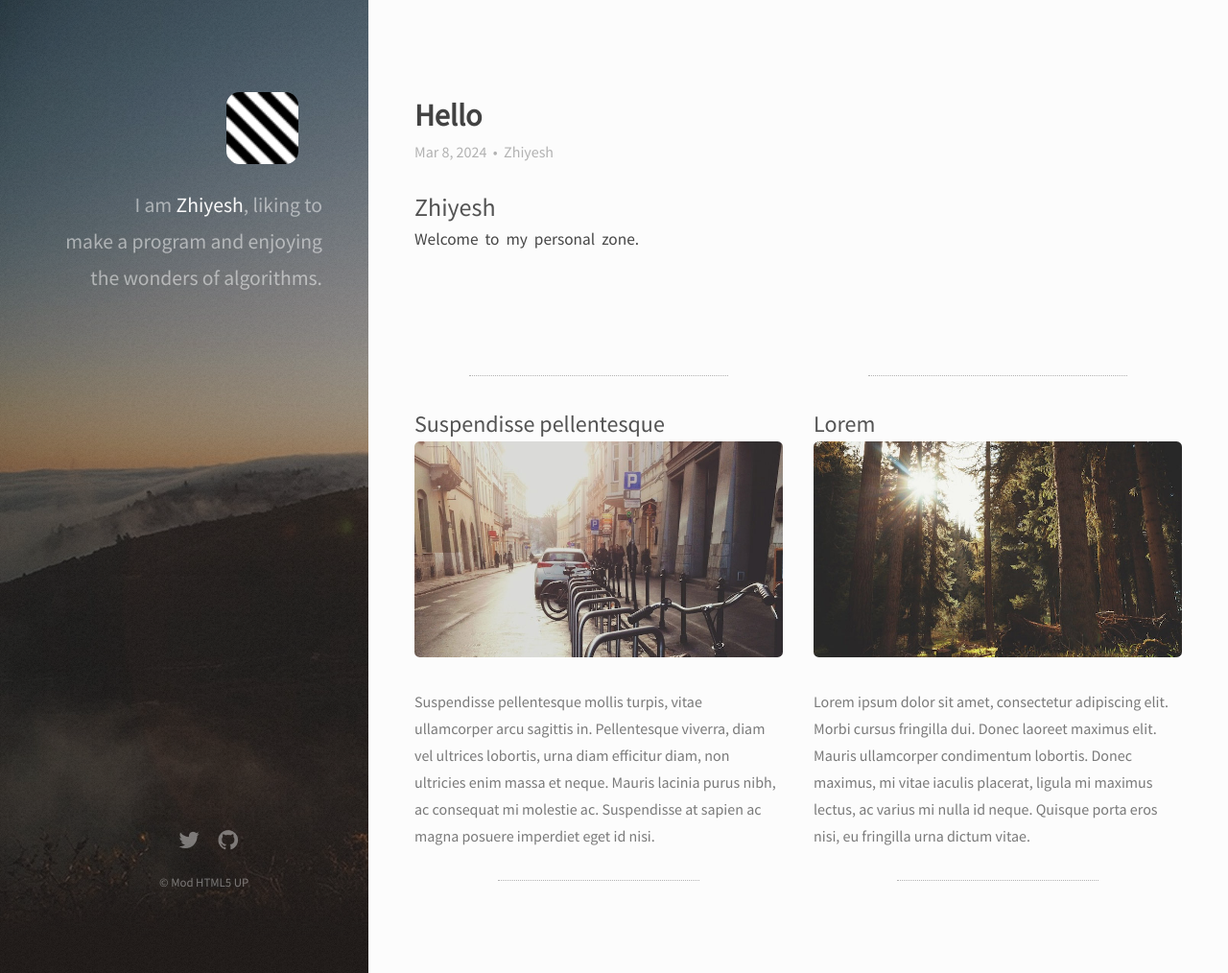
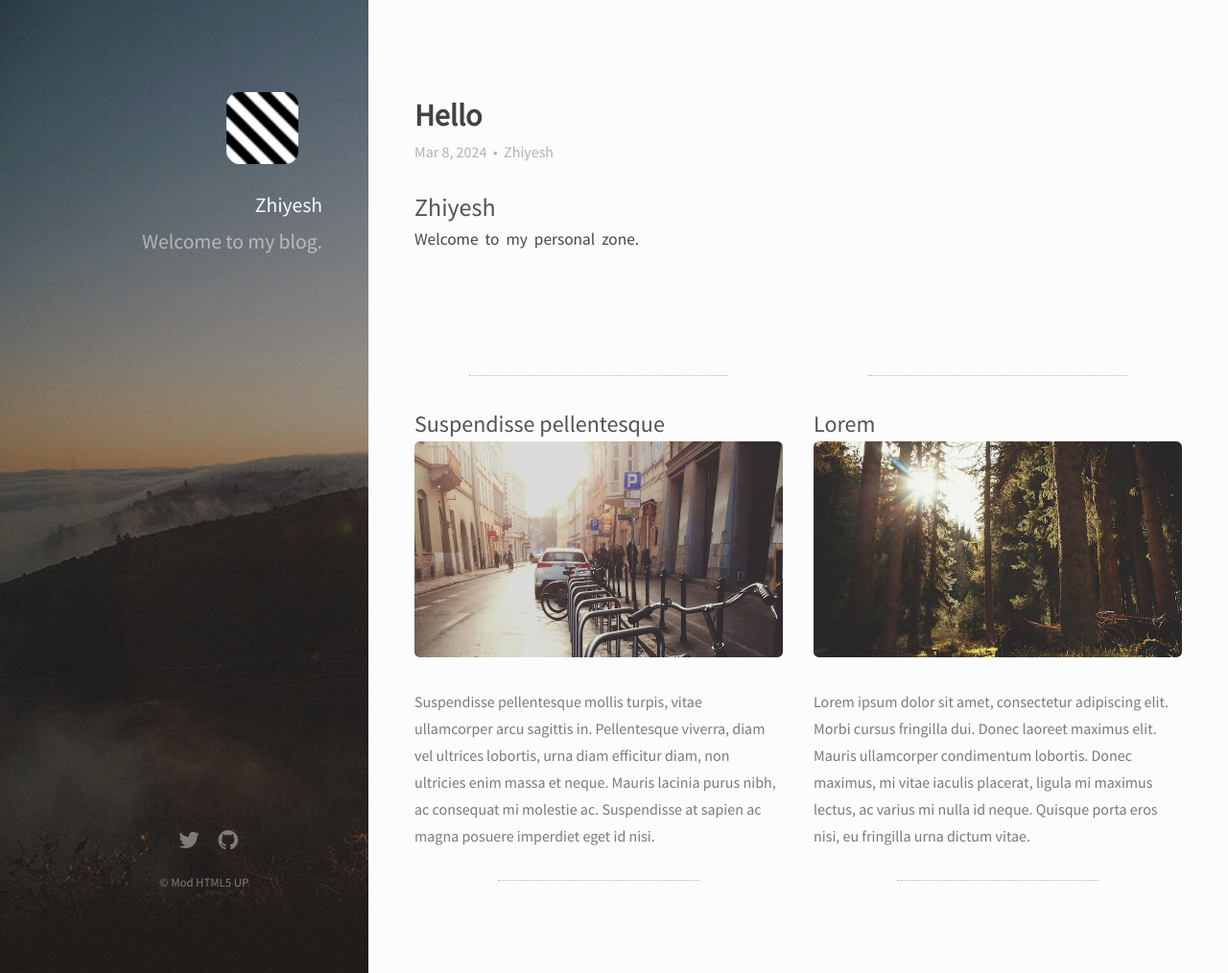
Before and after one commit to Zhiyelah/zhiyelah.github.io, a Jekyll site: the page built from index.html, in a window 1280 px wide and 1014 px high. Shown: the whole window at 96% size. Built offline with Jekyll 4.4.1, drawn with Linux system fonts in a browser that asks for light colours; nearby versions of some CDN libraries.

Commit message:
Update default.html

```diff
--- a/_layouts/default.html
+++ b/_layouts/default.html
@@ -32,9 +32,8 @@
 	<body id="top">
     <header id="header">
       <a href="{{ site.url }}" class="image avatar"><img class="editable" src="/images/avatar.jpg" alt="{{ site.author.name }}"></a>
-      <h2 class="editable">I am <strong>Zhiyesh</strong>, liking to
-	      make a program and enjoying
-	      the wonders of algorithms.</h2>
+      <h2 class="editable"><strong>Zhiyesh</strong>
+      		Welcome to my blog.</h2>
     </header>
 
     {{ content }}
```
